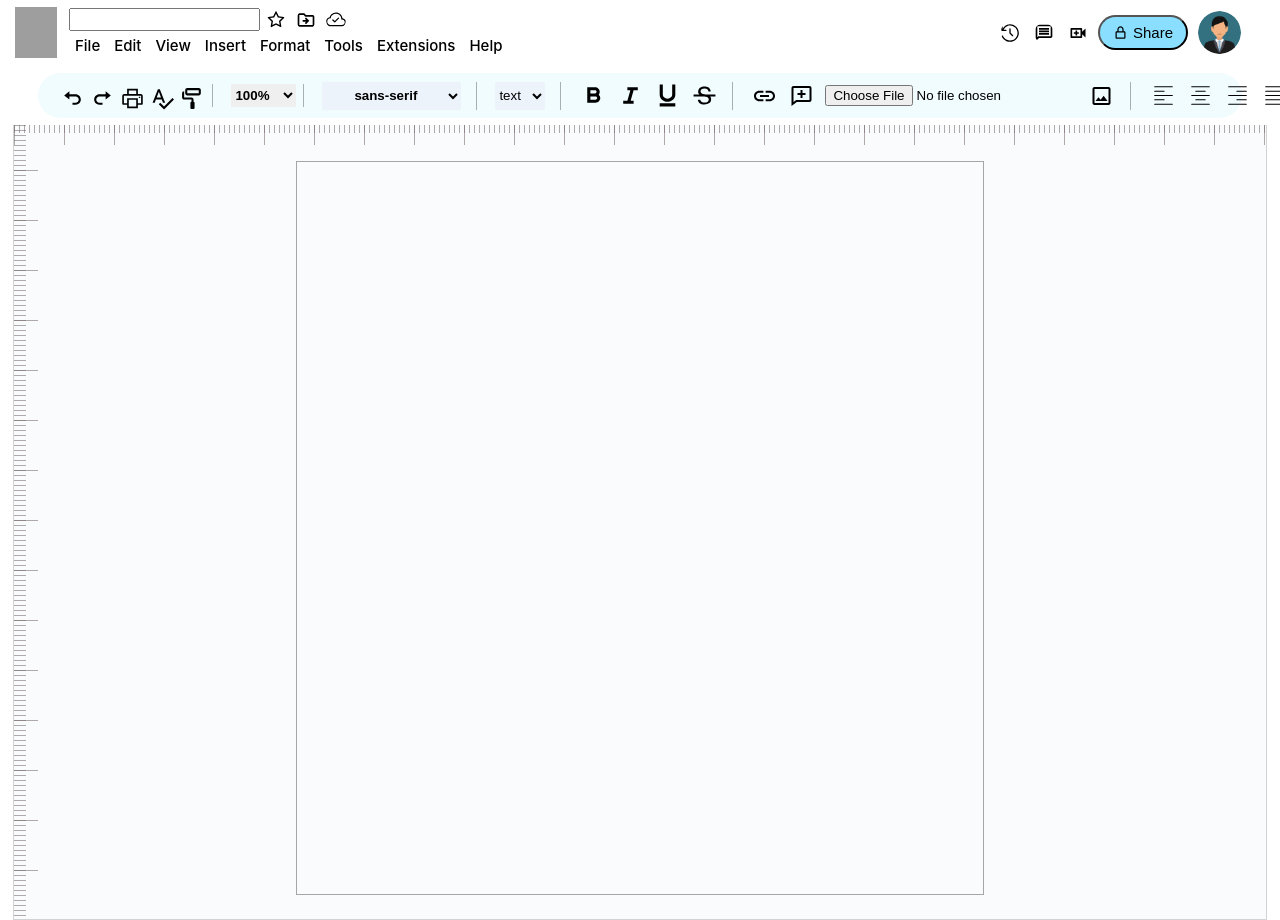
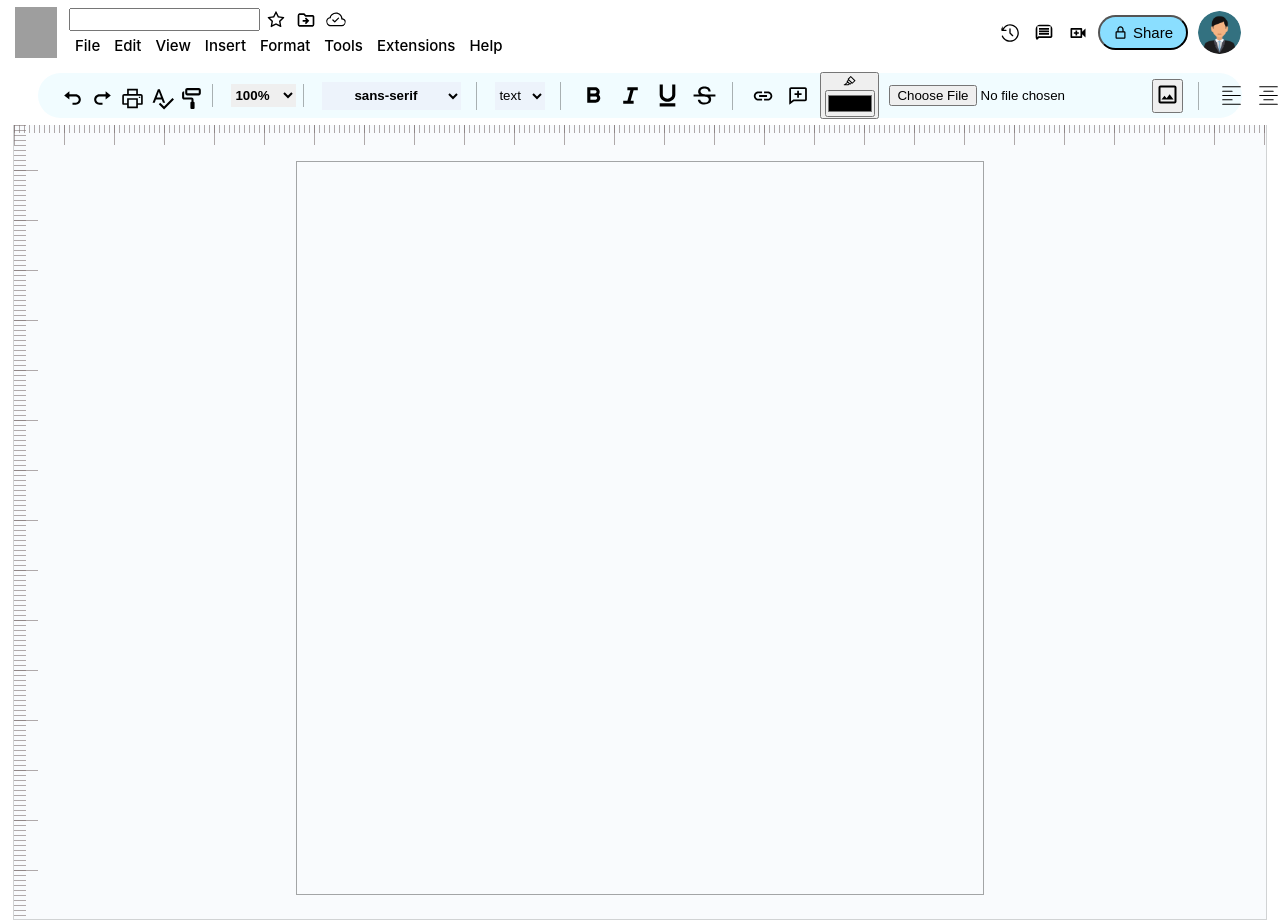
Before and after one commit to Sachin2903/Google_Docs_Clone, a React (Create React App) app: page / in a window 1280 px wide. Built offline with nearby package versions, Linux system fonts and the light colour scheme; grey boxes are pictures that could not be loaded.

Commit message:
semi done

```diff
--- a/src/components/templates/modifyIcons/modifyIcons.js
+++ b/src/components/templates/modifyIcons/modifyIcons.js
@@ -2,14 +2,11 @@ import { Fragment, useRef, useState } from "react";
 import styles from "./modifyicons.module.css";
 import { BiCommentAdd, BiUndo, BiRedo, BiPaintRoll, BiBold, BiItalic } from "react-icons/bi";
 import { RiPencilFill } from "react-icons/ri"
-import { AiOutlinePrinter,AiOutlineStrikethrough } from "react-icons/ai";
+import { AiOutlinePrinter, AiOutlineStrikethrough ,AiOutlineHighlight} from "react-icons/ai";
 import { MdOutlineImage, MdOutlineSpellcheck } from "react-icons/md";
 import { IoMdLink } from "react-icons/io";
-import { TiArrowSortedDown } from "react-icons/ti";
-import { LuHighlighter } from "react-icons/lu"
-import { HiMinus, HiPlusSm } from "react-icons/hi";
 import { ImUnderline } from "react-icons/im";
-import { MdOutlineFormatColorText, MdOutlineKeyboardArrowUp } from "react-icons/md";
+import {  MdOutlineKeyboardArrowUp } from "react-icons/md";
 import { CiTextAlignLeft, CiTextAlignCenter, CiTextAlignRight, CiTextAlignJustify } from "react-icons/ci";
 
 
@@ -18,11 +15,8 @@ export function ModifyIcons() {
     const referOfEditBox = useRef();
     const [zoomEle, setZoomEle] = useState("100%");
     const [fontSize, setFontSize] = useState("text");
-    const [color, setColor] = useState("#000000");
-    const [showLink, setShowLink] = useState(false);
-    const [higlightColor, setHiglightColor] = useState("#000000");
-    const [link, setLink] = useState("");
-    const inputImage = useRef(null);
+
+    const inputImageTrigger = useRef(null);
 
 
 
@@ -88,27 +82,27 @@ export function ModifyIcons() {
     }
 
 
+    function handleHighlightColor(e) {
+
+        document.execCommand("backColor", false, e.target.value);
+      }
 
 
 
 
 
     const handleImageUpload = (event) => {
-        const file = event.target.files[0];
-        const reader = new FileReader();
+        if (event.target.files[0]) {
+            let imgUrl = URL.createObjectURL(event.target.files[0]);
+            let img = document.createElement("img");
+            console.log(imgUrl);
 
-        reader.onload = (event) => {
-            const imageSrc = event.target.result;
-            const imageElement = document.createElement('img');
-            imageElement.src = imageSrc;
-            imageElement.style.width = '150px'; // Set the desired width
-            imageElement.style.height = '200px'; // Maintain aspect ratio
+            img.style.maxWidth = "35%";
+            img.style.maxHeight = "35%";
 
-            const range = window.getSelection().getRangeAt(0);
-            range.insertNode(imageElement);
-        };
-
-        reader.readAsDataURL(file);
+            img.src = imgUrl;
+            document.execCommand("insertHTML", false, img.outerHTML);
+          }
     };
 
 
@@ -191,24 +185,35 @@ export function ModifyIcons() {
                             ))}
                         </select>
                     </div>
-              {/* bold underline italic  */}
+                    {/* bold underline italic  */}
                     <div className={styles.percentDivNormal4}>
-                    <button className={styles.editIcons} onClick={boldfun}><BiBold/></button>
-                    <button className={styles.editIcons} onClick={()=> document.execCommand("italic") }  ><BiItalic/></button>
-                    <button className={styles.editIcons} onClick={()=> document.execCommand("underline") }><ImUnderline /></button>
-                    <button className={styles.editIcons} onClick={()=> document.execCommand("strikethrough") }><AiOutlineStrikethrough /></button>
+                        <button className={styles.editIcons} onClick={boldfun}><BiBold /></button>
+                        <button className={styles.editIcons} onClick={() => document.execCommand("italic")}  ><BiItalic /></button>
+                        <button className={styles.editIcons} onClick={() => document.execCommand("underline")}><ImUnderline /></button>
+                        <button className={styles.editIcons} onClick={() => document.execCommand("strikethrough")}><AiOutlineStrikethrough /></button>
                     </div>
 
-            {/* image and color */}
+                    {/* image and color */}
                     <div className={styles.percentDivNormal5}>
                         <IoMdLink className={styles.editIcons} />
                         <BiCommentAdd className={styles.editIcons} />
-                        <input type="file" onChange={handleImageUpload} />
-                        <MdOutlineImage className={styles.editIcons} />
+
+                        <button>
+                            <label>
+                                <AiOutlineHighlight/>
+                            </label>
+                            <input
+                                type="color"
+                                onChange={handleHighlightColor}
+                            />
+                        </button>
+
+                        <input ref={inputImageTrigger} type="file"  onChange={handleImageUpload} />
+                        <button><MdOutlineImage onClick={() => { inputImageTrigger.current.click() }} className={styles.editIcons} /></button>
                     </div>
 
 
-           {/* text align type */}
+                    {/* text align type */}
                     <div className={styles.percentDivNormal6}>
                         <button className={styles.editIcons} onClick={() => document.execCommand('justifyLeft', false, null)}><CiTextAlignLeft /></button>
                         <button className={styles.editIcons} onClick={() => document.execCommand('justifyCenter', false, null)}><CiTextAlignCenter /></button>
--- a/src/components/templates/modifyIcons/modifyicons.module.css
+++ b/src/components/templates/modifyIcons/modifyicons.module.css
@@ -133,7 +133,7 @@
 
 .textArea {
     border: 1px solid rgba(0, 0, 0, 0.345);
-
+    text-align: left;
     width: 55%;
     margin-top: 40px;
     height: 92%;
```
